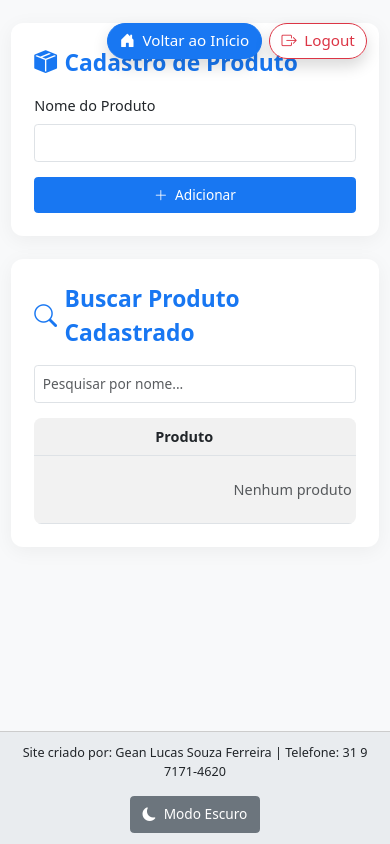
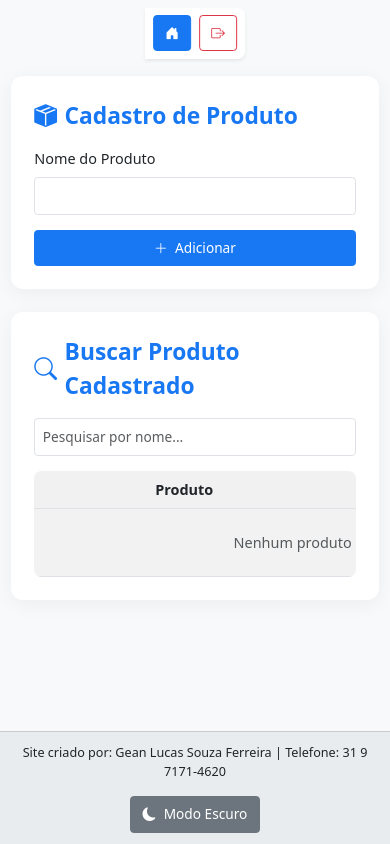
Before and after one commit to GeanLK1994/pedidos, a Flask app: page /cadastro_produtos in a window 390 px wide. Run offline with Flask 3, Linux system fonts and the light colour scheme; the visitor is signed in with stand-in values (Sample User, id 1); data that the repository does not hold is empty.

Commit message:
Ajusta posicionamento dos botões Início e Sair para mobile

```diff
--- a/templates/base.html
+++ b/templates/base.html
@@ -15,7 +15,6 @@
       --footer-text: #212529;
       --primary: #1877f2;
     }
-
     [data-theme="dark"] {
       --bg: #1e1e1e;
       --text: #f1f1f1;
@@ -23,7 +22,6 @@
       --footer-bg: #2c2c2c;
       --footer-text: #f1f1f1;
     }
-
     html, body {
       height: 100%;
       margin: 0;
@@ -33,12 +31,11 @@
       display: flex;
       flex-direction: column;
     }
-
     main {
       flex: 1 0 auto;
       padding: 1.5rem 1rem;
+      margin-top: 3.5rem;
     }
-
     footer {
       flex-shrink: 0;
       background-color: var(--footer-bg);
@@ -48,27 +45,22 @@
       border-top: 1px solid #ccc;
       position: relative;
     }
-
     .card, .auth-card {
       background-color: var(--card) !important;
       color: var(--text) !important;
       border-radius: 10px;
     }
-
     .btn-primary, .bg-primary {
       background-color: var(--primary) !important;
       border-color: var(--primary) !important;
     }
-
     .text-primary {
       color: var(--primary) !important;
     }
-
     .status-aberto {
       color: green;
       font-weight: bold;
     }
-
     .status-fechado {
       color: red;
       font-weight: bold;
@@ -79,19 +71,17 @@
       const input = document.getElementById(fieldId);
       const toggle = document.getElementById(toggleId);
       if (input.type === 'password') {
-        input.type = 'text'; toggle.innerText = '🐵';
+        input.type = 'text';
       } else {
-        input.type = 'password'; toggle.innerText = '🙈';
+        input.type = 'password';
       }
     }
-
     function toggleTheme() {
       const theme = document.documentElement.getAttribute('data-theme');
       const newTheme = theme === 'dark' ? 'light' : 'dark';
       document.documentElement.setAttribute('data-theme', newTheme);
       localStorage.setItem('theme', newTheme);
     }
-
     window.addEventListener('DOMContentLoaded', () => {
       const savedTheme = localStorage.getItem('theme') || 'light';
       document.documentElement.setAttribute('data-theme', savedTheme);
@@ -100,14 +90,20 @@
 </head>
 <body>
   {% if session.usuario and request.endpoint not in ['login', 'cadastro'] %}
-  <div class="position-absolute d-flex gap-2 p-2" style="top: 1rem; right: 1rem; z-index: 1050;">
+  <div id="top-buttons-mobile"
+       class="position-fixed top-0 start-50 translate-middle-x d-flex gap-2 flex-wrap p-2 shadow-sm bg-body"
+       style="z-index:1050; margin-top:0.5rem; border-radius:0 0.5rem 0.5rem 0;">
     {% if request.endpoint not in ['dashboard', 'login', 'cadastro'] %}
-    <a href="{{ url_for('dashboard') }}" class="btn btn-primary rounded-pill d-flex align-items-center gap-2 shadow">
-      <i class="bi bi-house-door-fill"></i> Voltar ao Início
+    <a href="{{ url_for('dashboard') }}"
+       class="btn btn-sm btn-primary d-flex align-items-center gap-1">
+      <i class="bi bi-house-door-fill"></i>
+      <span class="d-none d-sm-inline">Início</span>
     </a>
     {% endif %}
-    <a href="{{ url_for('logout') }}" class="btn btn-outline-danger rounded-pill d-flex align-items-center gap-2 shadow">
-      <i class="bi bi-box-arrow-right"></i> Logout
+    <a href="{{ url_for('logout') }}"
+       class="btn btn-sm btn-outline-danger d-flex align-items-center gap-1">
+      <i class="bi bi-box-arrow-right"></i>
+      <span class="d-none d-sm-inline">Sair</span>
     </a>
   </div>
   {% endif %}
@@ -131,7 +127,7 @@
     {% block content %}{% endblock %}
   </main>
 
-  <footer class="position-relative">
+  <footer>
     <div class="d-flex justify-content-center align-items-center gap-3 flex-wrap">
       <small>Site criado por: Gean Lucas Souza Ferreira | Telefone: 31 9 7171-4620</small>
       <button onclick="toggleTheme()" class="btn btn-sm btn-secondary">
```
